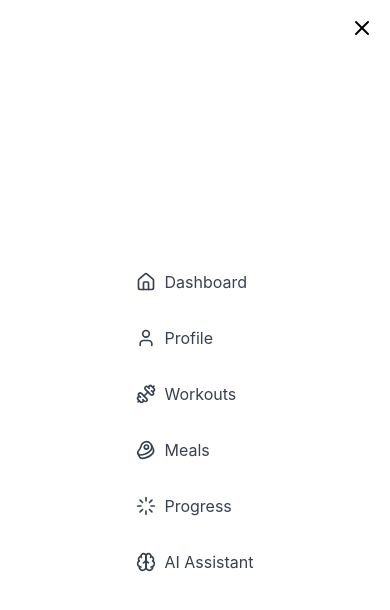
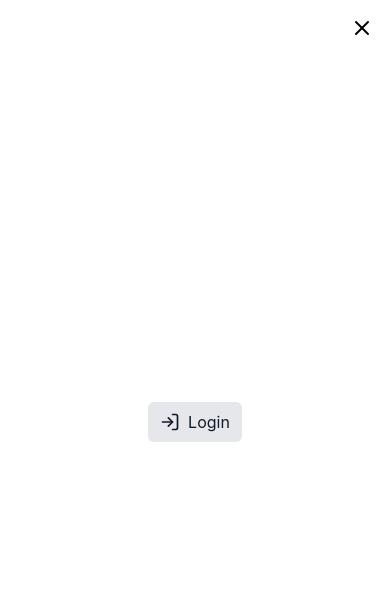
Before and after one commit to mryunt02/fitness-nutrition-app, a React (Create React App) app in the folder frontend/: page /login in a window 390 px wide. Both pictures are taken after a click on the button 362 px from the left and 29 px from the top of the page. Shown: the top 610 px of the page. Built offline with nearby package versions, Linux system fonts and the light colour scheme.

Commit message:
login updated

```diff
--- a/frontend/src/components/Navbar.js
+++ b/frontend/src/components/Navbar.js
@@ -85,9 +85,7 @@
                 />
               </>
             ) : (
-              <>
               <NavLink to='/login' icon={<LogIn size={20} />} label='Login' />
-              </>
             )}
           </div>
         </div>
@@ -106,6 +104,8 @@
               <X size={24} />
             </button>
             <div className='flex flex-col space-y-4'>
+              {userData.isLoggedIn ? (
+                <>
                   <NavLink
                     to='/dashboard'
                     icon={<House size={20} />}
@@ -142,6 +142,16 @@
                     label='AI Assistant'
                     className='text-lg'
                   />
+                  <NavLink
+                    to='/login'
+                    icon={<LogOut size={20} />}
+                    label='Logout'
+                    onClick={handleLogout}
+                  />
+                </>
+              ) : (
+                <NavLink to='/login' icon={<LogIn size={20} />} label='Login' />
+              )}
             </div>
           </div>
         </div>
```
Lines whose indentation alone changed are shown as unchanged.
